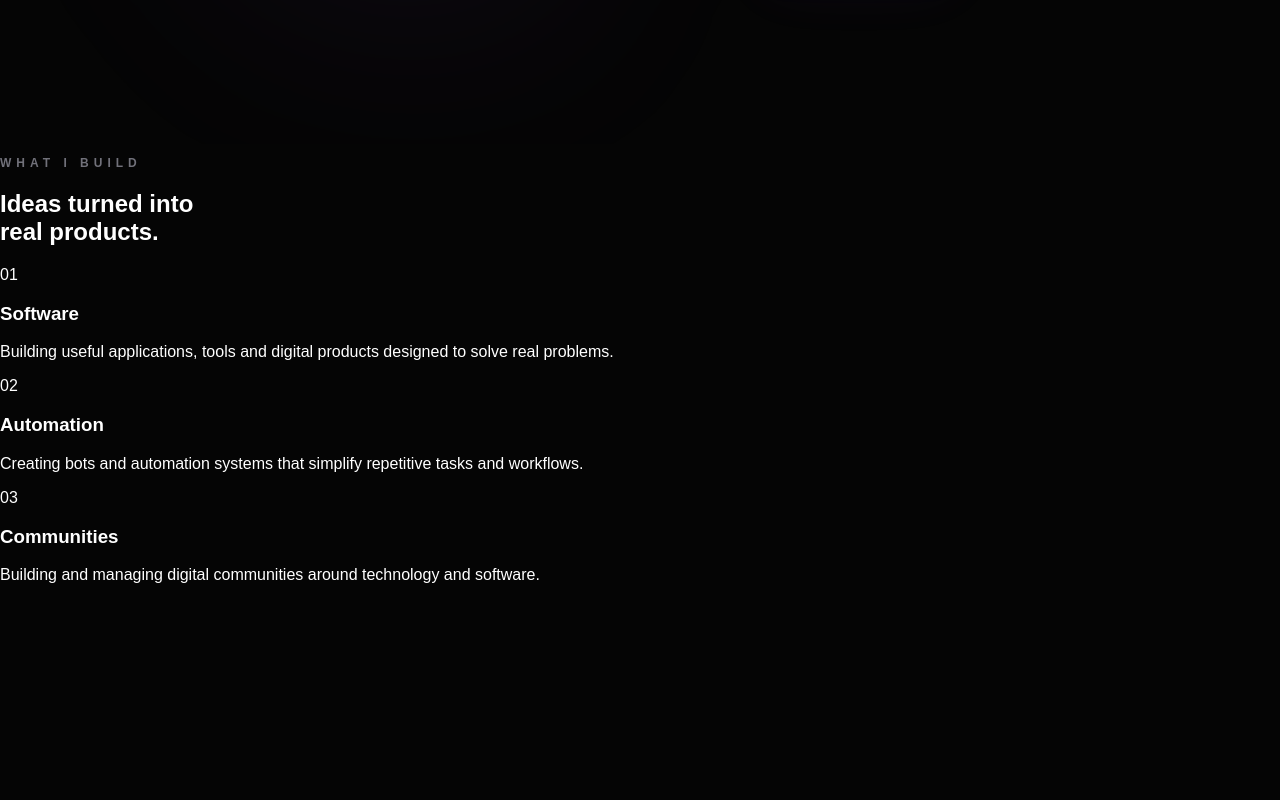
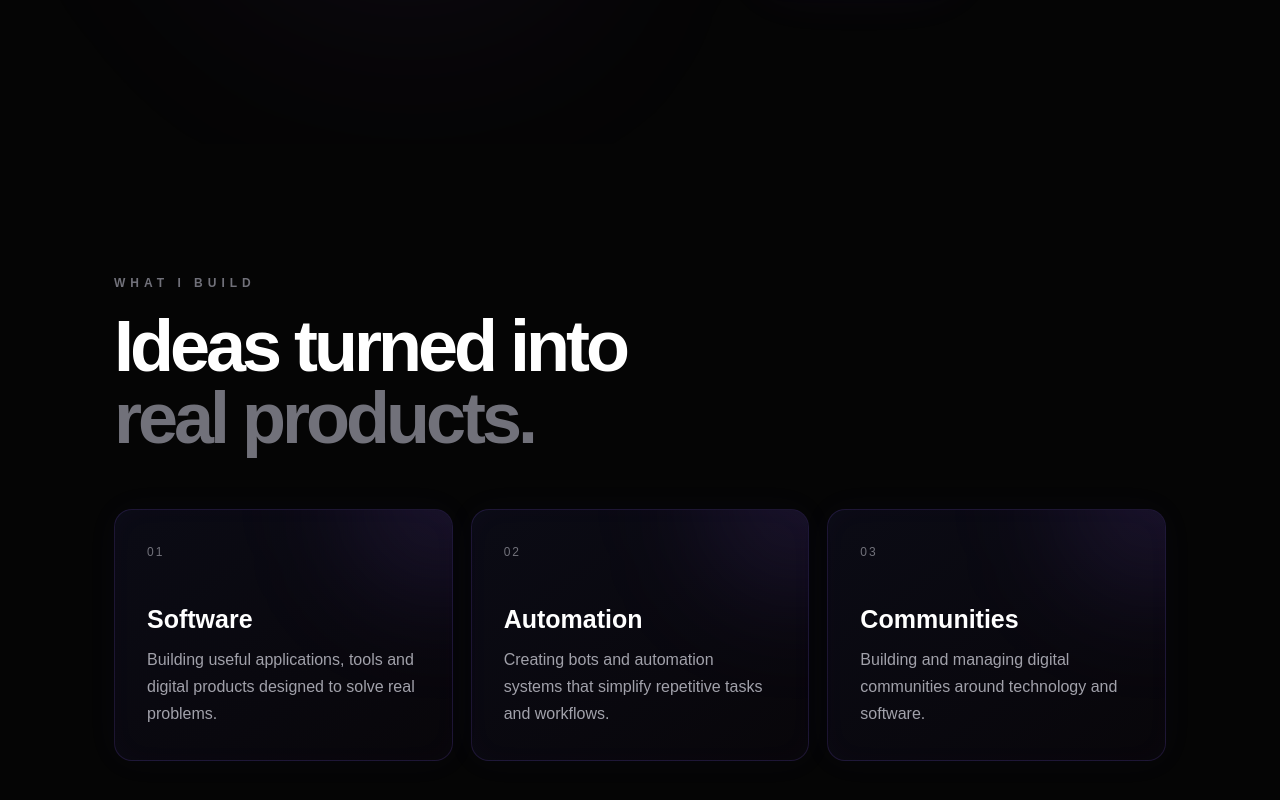
Before and after one commit to lawrencenjeri4-lgtm/lucid-dev-portfolio, a Next.js app: page / in a window 1280 px wide. Shown: the part 837-1637 px from the top of the page. Before the commit the page ends 1437 px from the top, so only its background shows below. Built offline with nearby package versions, Linux system fonts and the light colour scheme.

Commit message:
Add styles for service cards and section headings

```diff
--- a/app/globals.css
+++ b/app/globals.css
@@ -259,3 +259,100 @@ nav div a:hover {
   color: #a1a1aa;
   line-height: 1.8;
 }
+.what-i-build {
+  position: relative;
+  max-width: 1100px;
+  margin: 0 auto;
+  padding: 120px 24px;
+}
+
+.section-heading {
+  max-width: 650px;
+  margin-bottom: 55px;
+}
+
+.section-heading h2 {
+  margin: 15px 0 0;
+  font-size: clamp(42px, 7vw, 72px);
+  line-height: 1;
+  letter-spacing: -4px;
+}
+
+.section-heading h2 span {
+  color: #71717a;
+}
+
+.services-grid {
+  display: grid;
+  grid-template-columns: repeat(3, 1fr);
+  gap: 18px;
+}
+
+.service-card {
+  position: relative;
+  padding: 32px;
+  min-height: 250px;
+  border: 1px solid rgba(139, 92, 246, 0.16);
+  border-radius: 18px;
+  background:
+    linear-gradient(
+      145deg,
+      rgba(99, 102, 241, 0.07),
+      rgba(168, 85, 247, 0.025)
+    );
+  box-shadow:
+    0 0 35px rgba(99, 102, 241, 0.04),
+    inset 0 0 30px rgba(168, 85, 247, 0.02);
+  overflow: hidden;
+  transition: 0.3s ease;
+}
+
+.service-card::before {
+  content: "";
+  position: absolute;
+  width: 180px;
+  height: 180px;
+  top: -100px;
+  right: -80px;
+  background: rgba(139, 92, 246, 0.14);
+  filter: blur(60px);
+  border-radius: 50%;
+}
+
+.service-card:hover {
+  transform: translateY(-6px);
+  border-color: rgba(139, 92, 246, 0.35);
+  box-shadow:
+    0 0 35px rgba(99, 102, 241, 0.10),
+    0 20px 60px rgba(0, 0, 0, 0.3);
+}
+
+.service-number {
+  position: relative;
+  color: #71717a;
+  font-size: 12px;
+  letter-spacing: 2px;
+}
+
+.service-card h3 {
+  position: relative;
+  margin: 45px 0 12px;
+  font-size: 25px;
+}
+
+.service-card p {
+  position: relative;
+  margin: 0;
+  color: #a1a1aa;
+  line-height: 1.7;
+}
+
+@media (max-width: 750px) {
+  .services-grid {
+    grid-template-columns: 1fr;
+  }
+
+  .what-i-build {
+    padding-top: 80px;
+  }
+}
```
